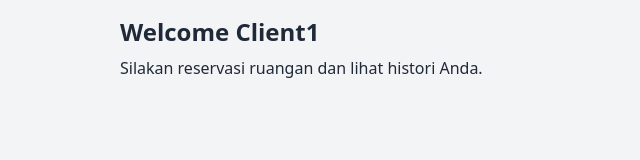
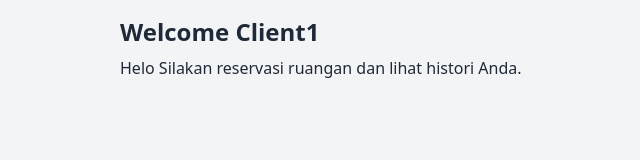
Before and after one commit to AryasatyaWidyatna/roomreservation, a Next.js app: page /client in a window 1280 px wide. Shown: the top 160 px of the page, without its empty margins (72-712 px from the left). Built offline with nearby package versions, Linux system fonts and the light colour scheme.

Commit message:
Update page.jsx

```diff
--- a/app/client/page.jsx
+++ b/app/client/page.jsx
@@ -2,7 +2,7 @@ export default function ClientHome() {
   return (
     <div>
       <h1 className="text-2xl font-bold">Welcome Client1</h1>
-      <p className="mt-2">Silakan reservasi ruangan dan lihat histori Anda.</p>
+      <p className="mt-2">Helo Silakan reservasi ruangan dan lihat histori Anda.</p>
     </div>
   );
 }
```
